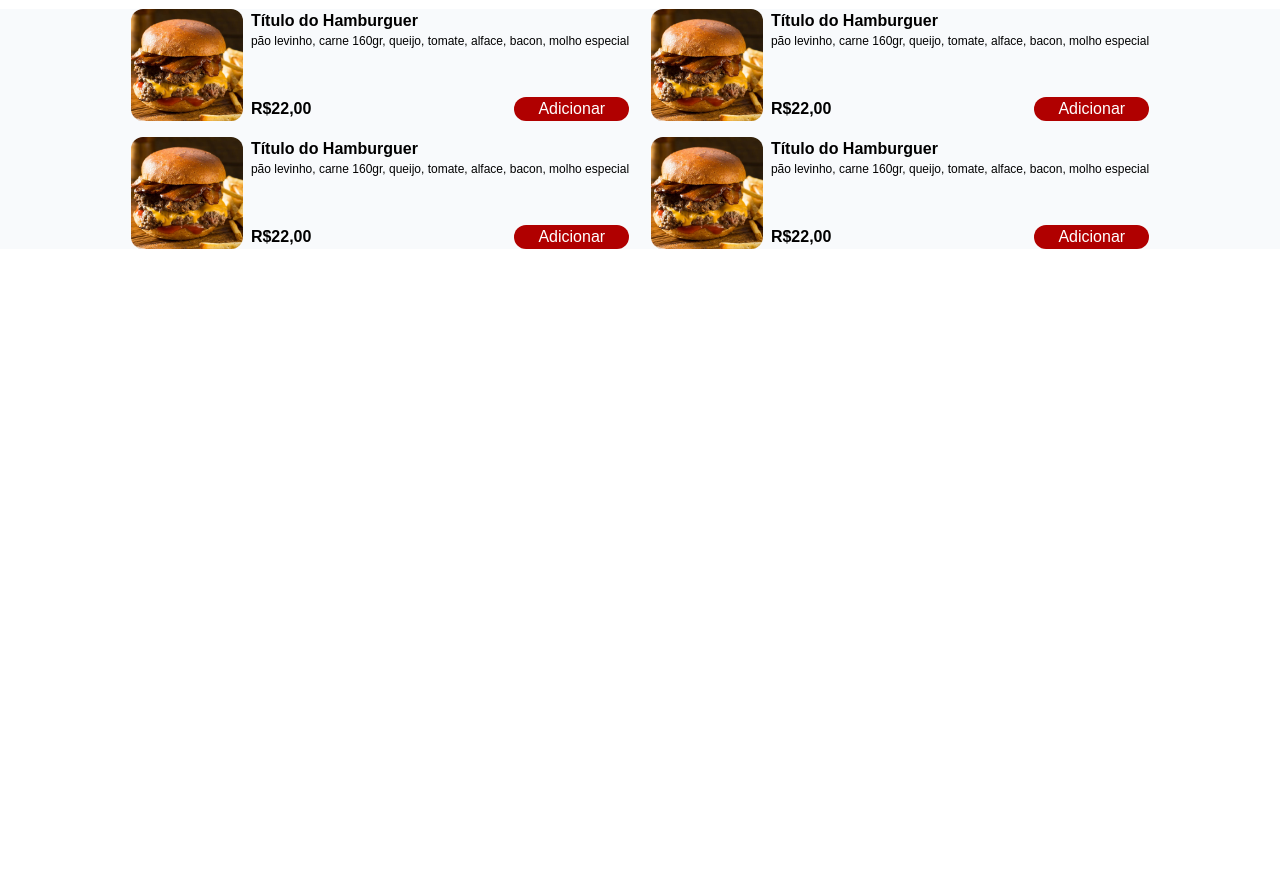
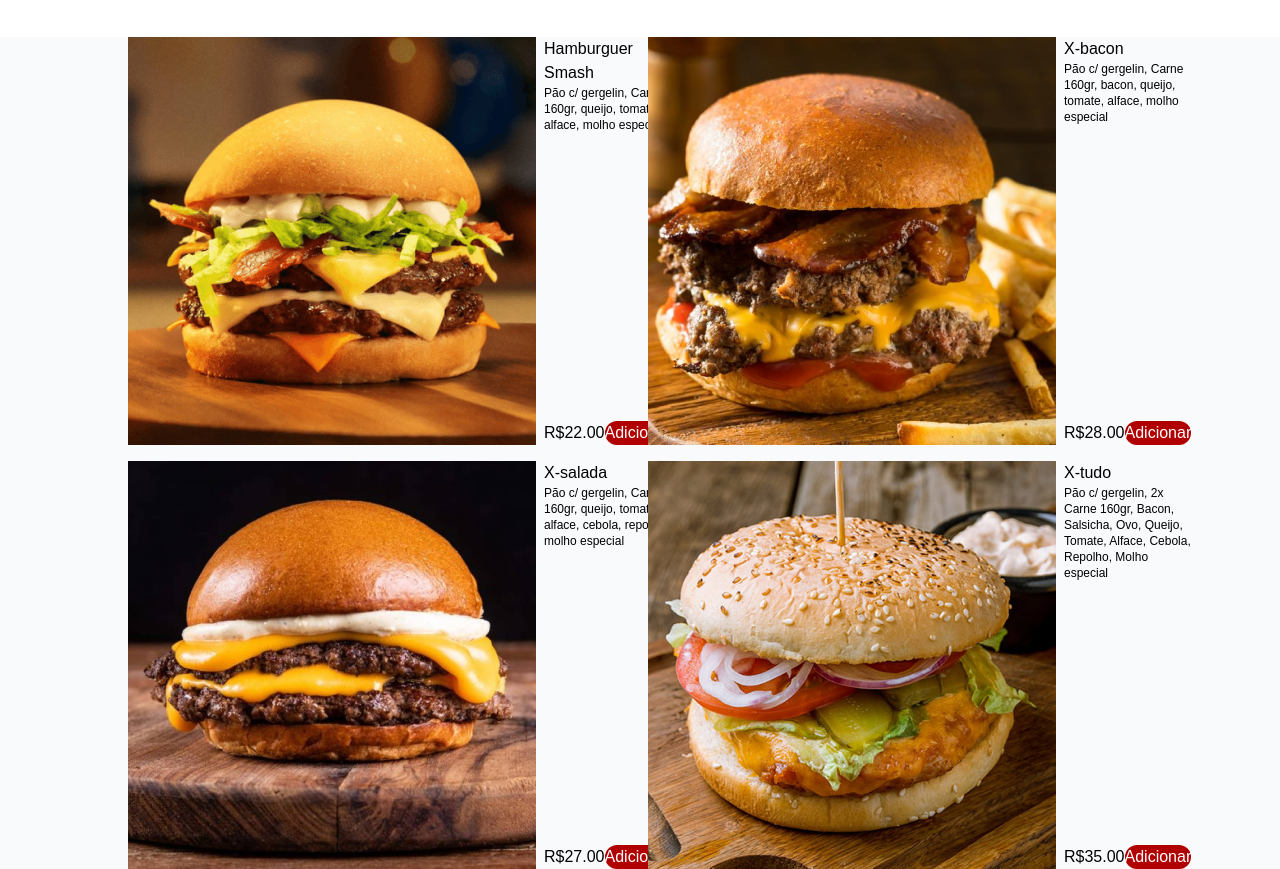
Before and after one commit to DanielChavesDevWeb/HamburgueriaNaBrasaBurguer, a website with bundled scripts: page src/index.html in a window 1280 px wide. Shown: the part 623-1492 px from the top of the page. Before the commit the page ends 872 px from the top, so only its background shows below. Built offline with nearby package versions, Linux system fonts and the light colour scheme.

Commit message:
script-menu

```diff
--- /dev/null
+++ b/components/BurguerHtml.js
@@ -0,0 +1,18 @@
+export default function BurguerHtml(img, name, description, price) {
+    let div = document.createElement("div")
+    div.classList.add("flex", "gap-2", "mx-auto", "w-96")
+    let item = `
+                <img src=${img} class="rounded-xl" alt="">
+                <div class="flex flex-col justify-between">
+                    <div>
+                        <h3 class="font-bold">${name}</h3>
+                        <p class="text-xs">${description}</p>
+                    </div>
+                    <div class="flex justify-between">
+                        <p class="font-bold">R$<span>${price}</span></p>
+                        <button class="text-white hover:cursor-pointer rounded-full px-6 bg-red-blood">Adicionar</button>
+                    </div>
+                </div>`
+    div.innerHTML = item
+    return div
+}
--- /dev/null
+++ b/components/MenuBurguers.js
@@ -0,0 +1,28 @@
+let MenuBurguers = [
+        {
+            img: "../assets/hamb-1.png",
+            name: "Hamburguer Smash",
+            description: "Pão c/ gergelin, Carne 160gr, queijo, tomate, alface, molho especial",
+            price: 22.00
+        },
+        {
+            img: "../assets/hamb-2.png",
+            name: "X-bacon",
+            description: "Pão c/ gergelin, Carne 160gr, bacon, queijo, tomate, alface, molho especial",
+            price: 28.00
+        },
+        {
+            img: "../assets/hamb-3.png",
+            name: "X-salada",
+            description: "Pão c/ gergelin, Carne 160gr, queijo, tomate, alface, cebola, repolho, molho especial",
+            price: 27.00
+        },
+        {
+            img: "../assets/hamb-4.png",
+            name: "X-tudo",
+            description: "Pão c/ gergelin, 2x Carne 160gr, Bacon, Salsicha, Ovo, Queijo, Tomate, Alface, Cebola, Repolho, Molho especial",
+            price: 35.00
+        }
+    ]
+
+export default MenuBurguers
--- a/src/index.html
+++ b/src/index.html
@@ -1,5 +1,6 @@
 <!DOCTYPE html>
 <html lang="pt-br">
+
 <head>
     <meta charset="UTF-8">
     <meta name="viewport" content="width=device-width, initial-scale=1.0">
@@ -8,17 +9,26 @@
     <link rel="stylesheet" href="output.css">
     <link rel="stylesheet" href="style.css">
 </head>
+
 <body>
     <main class="w-full">
-        <header class="w-full h-432 mx-auto">
+        <header class="w-full h-header-size mx-auto">
             <nav class="flex flex-col justify-around w-full h-full py-5">
                 <div class="flex justify-between items-center w-full md:w-4/5 mx-auto px-5 ">
-                    <span class="text-white hover:text-red-600 hover:cursor-pointer md:py-2 px-3"><img src="../assets/logo-icon.png" class="w-16" alt=""></span>
+                    <span class="text-white hover:text-red-600 hover:cursor-pointer md:py-2 px-3"><img
+                            src="../assets/logo-icon.png" class="w-16" alt=""></span>
                     <ul class="flex md:gap-4">
-                        <li class="text-white hover:text-red-600 hover:cursor-pointer py-1 md:py-2 px-2 md:px-3 rounded"><a href="#">Início</a></li>
-                        <li class="text-white hover:text-red-600 hover:cursor-pointer py-1 md:py-2 px-2 md:px-3 rounded"><a href="#">Cardápio</a></li>
-                        <li class="text-white hover:text-red-600 hover:cursor-pointer py-1 md:py-2 px-2 md:px-3 rounded"><a href="#">Contato</a></li>
-                        <li class="text-white hover:cursor-pointer py-1 md:py-2 px-3 md:px-5 rounded-full bg-red-blood"><a href="#">Login</a></li>
+                        <li
+                            class="text-white hover:text-red-600 hover:cursor-pointer py-1 md:py-2 px-2 md:px-3 rounded">
+                            <a href="#">Início</a></li>
+                        <li
+                            class="text-white hover:text-red-600 hover:cursor-pointer py-1 md:py-2 px-2 md:px-3 rounded">
+                            <a href="#">Cardápio</a></li>
+                        <li
+                            class="text-white hover:text-red-600 hover:cursor-pointer py-1 md:py-2 px-2 md:px-3 rounded">
+                            <a href="#">Contato</a></li>
+                        <li class="text-white hover:cursor-pointer py-1 md:py-2 px-3 md:px-5 rounded-full bg-red-blood">
+                            <a href="#">Login</a></li>
                     </ul>
                 </div>
                 <div class="w-full md:w-4/5 min-h-32 mt-3 md:mt-16 px-5 mx-auto">
@@ -31,7 +41,9 @@
                     <p class="text-white mt-2">Av. Flamboyantes, 158, Centro | Porto-seguro BA</p>
                 </div>
                 <div class="flex flex-col items-center justify-end w-full md:w-4/5 min-h-14 mx-auto">
-                    <button class="text-white bg-grey-transparency hover:bg-white-transparency px-16 md:px-32 py-3 rounded-full">Faça seu pedido!</button>
+                    <button
+                        class="text-white bg-grey-transparency hover:bg-white-transparency px-16 md:px-32 py-3 rounded-full">Faça
+                        seu pedido!</button>
                 </div>
             </nav>
         </header>
@@ -56,62 +68,12 @@
             </div>
         </aside>
         <section class="w-full mx-auto bg-slate-50">
-            <div class="grid grid-cols-1 md:grid-cols-2 gap-2 md:gap-4 w-4/5 mx-auto">
-                <div class="flex gap-2 mx-auto">
-                    <img src="../assets/hamb-2.png" class="w-28 rounded-xl" alt="">
-                    <div class="flex flex-col justify-between">
-                        <div>
-                            <h3 class="font-bold">Título do Hamburguer</h3>
-                            <p class="text-xs">pão levinho, carne 160gr, queijo, tomate, alface, bacon, molho especial</p>
-                        </div>
-                        <div class="flex justify-between">
-                            <p class="font-bold">R$<span>22,00</span></p>
-                            <button class="text-white hover:cursor-pointer rounded-full px-6 bg-red-blood">Adicionar</button>
-                        </div>
-                    </div>
-                </div>
-                <div class="flex gap-2 mx-auto">
-                    <img src="../assets/hamb-2.png" class="w-28 rounded-xl" alt="">
-                    <div class="flex flex-col justify-between">
-                        <div>
-                            <h3 class="font-bold">Título do Hamburguer</h3>
-                            <p class="text-xs">pão levinho, carne 160gr, queijo, tomate, alface, bacon, molho especial</p>
-                        </div>
-                        <div class="flex justify-between">
-                            <p class="font-bold">R$<span>22,00</span></p>
-                            <button class="text-white hover:cursor-pointer rounded-full px-6 bg-red-blood">Adicionar</button>
-                        </div>
-                    </div>
-                </div>
-                <div class="flex gap-2 mx-auto">
-                    <img src="../assets/hamb-2.png" class="w-28 rounded-xl" alt="">
-                    <div class="flex flex-col justify-between">
-                        <div>
-                            <h3 class="font-bold">Título do Hamburguer</h3>
-                            <p class="text-xs">pão levinho, carne 160gr, queijo, tomate, alface, bacon, molho especial</p>
-                        </div>
-                        <div class="flex justify-between">
-                            <p class="font-bold">R$<span>22,00</span></p>
-                            <button class="text-white hover:cursor-pointer rounded-full px-6 bg-red-blood">Adicionar</button>
-                        </div>
-                    </div>
-                </div>
-                <div class="flex gap-2 mx-auto">
-                    <img src="../assets/hamb-2.png" class="w-28 rounded-xl" alt="">
-                    <div class="flex flex-col justify-between">
-                        <div>
-                            <h3 class="font-bold">Título do Hamburguer</h3>
-                            <p class="text-xs">pão levinho, carne 160gr, queijo, tomate, alface, bacon, molho especial</p>
-                        </div>
-                        <div class="flex justify-between">
-                            <p class="font-bold">R$<span>22,00</span></p>
-                            <button class="text-white hover:cursor-pointer rounded-full px-6 bg-red-blood">Adicionar</button>
-                        </div>
-                    </div>
-                </div>
+            <div id="Menu" class="grid grid-cols-1 md:grid-cols-2 gap-2 md:gap-4 w-4/5 mx-auto">
 
             </div>
         </section>
     </main>
+    <script src="script.js" type="module"></script>
 </body>
+
 </html>
--- /dev/null
+++ b/src/script.js
@@ -0,0 +1,14 @@
+import MenuBurguers from "../components/MenuBurguers.js"
+import BurguerHtml from "../components/BurguerHtml.js"
+
+const DivMenu = document.querySelector("#Menu")
+
+function addMenuBurguers() {
+    MenuBurguers.forEach((burguer) => {
+       let {img, name, description, price} = burguer
+       let item = BurguerHtml(img, name, description, price.toFixed(2))
+       DivMenu.appendChild(item)
+    })
+}
+
+addMenuBurguers()
--- a/tailwind.config.js
+++ b/tailwind.config.js
@@ -9,7 +9,7 @@ module.exports = {
         'white-transparency': 'rgba(255, 255, 255, 0.205)'
       },
       spacing:{
-        '432': '432px'
+        'header-size': '460px'
       }
     },
   },
```
Also changed, not shown: src/output.css.
